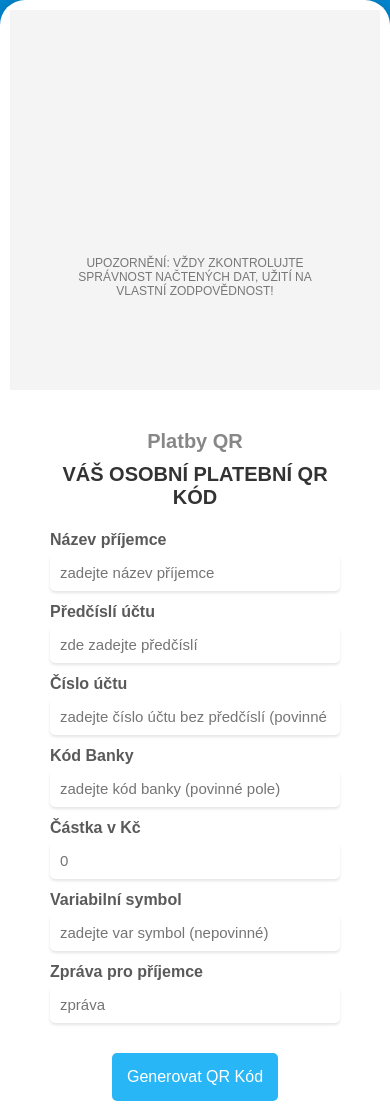
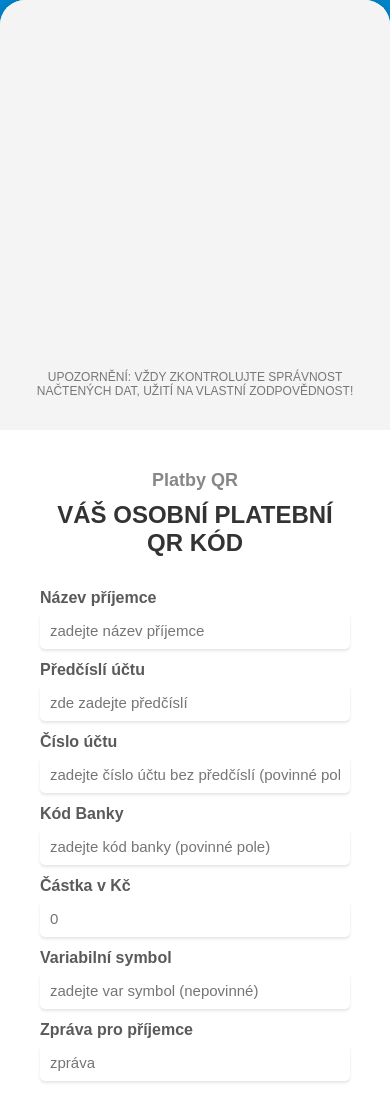
Before and after one commit to Kerberos381/Kerberos381, a plain HTML site: page index.html in a window 390 px wide. Shown: the top 1104 px of the page. Drawn offline with nearby package versions, Linux system fonts and the light colour scheme; a script that the page names is missing.

Commit message:
Add files via upload

```diff
--- a/style.css
+++ b/style.css
@@ -52,9 +52,10 @@ body {
     background-color: #f4f4f4;
     display: flex;
     flex-direction: column;
-    justify-content: center;
     align-items: center;
+    justify-content: center; /* Center content vertically */
     position: relative;
+    min-height: 700px;
 }
 
 #qrcode {
@@ -63,11 +64,7 @@ body {
     max-width: 370px;
     max-height: 370px;
     background: transparent;
-    display: flex;
-    justify-content: center;
-    align-items: center;
-    border-radius: 10px;
-    margin: 20px 0;
+    margin-top: 20px;
     animation: zoomBounce 0.8s ease-out;
 }
 
@@ -80,12 +77,13 @@ body {
     font-size: 12px;
     color: #777;
     text-align: center;
-    padding: 40px;
+    padding: 10px;
+    width: 100%;
     position: absolute;
-    bottom: 40px;
-    width: 70%;
+    bottom: 20px; /* Anchors disclaimer at the bottom of the left panel */
 }
 
+/* Right Panel Styling */
 .right-panel {
     padding: 40px;
 }
@@ -172,13 +170,15 @@ button:hover {
 @media (max-width: 767px) {
     .container {
         flex-direction: column;
+        width: 100%;
         min-height: auto;
-        width: 100%;
-        padding: 10px;
     }
 
-    .left-panel, .right-panel {
-        flex: 1 1 100%;
+    .left-panel {
+        padding: 10px;
+        justify-content: center; /* Center content vertically on mobile */
+        align-items: center;
+        min-height: auto;
     }
 
     #qrcode {
@@ -186,17 +186,13 @@ button:hover {
         height: 80vw;
         max-width: 300px;
         max-height: 300px;
+        margin-bottom: 20px;
     }
 
-    h2, h3 {
-        font-size: 20px;
-        margin: 0 auto 10px auto;
-        text-align: center;
+    .disclaimer {
+        padding: 10px;
+        position: relative;
+        margin-top: 10px;
+        bottom: 0;
     }
 }
-
-@media (min-width: 768px) {
-    .container {
-        flex-direction: row;
-    }
-}
```
